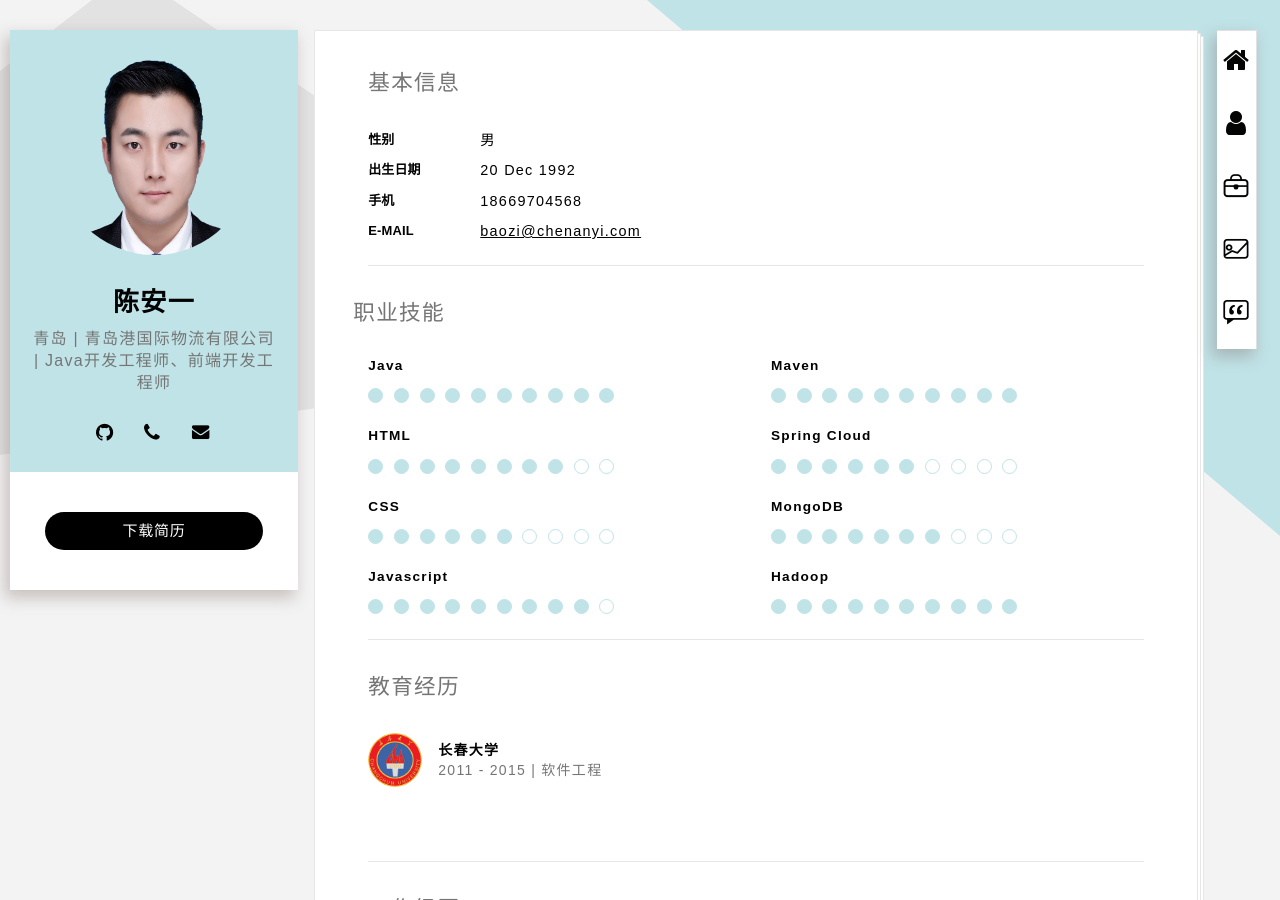
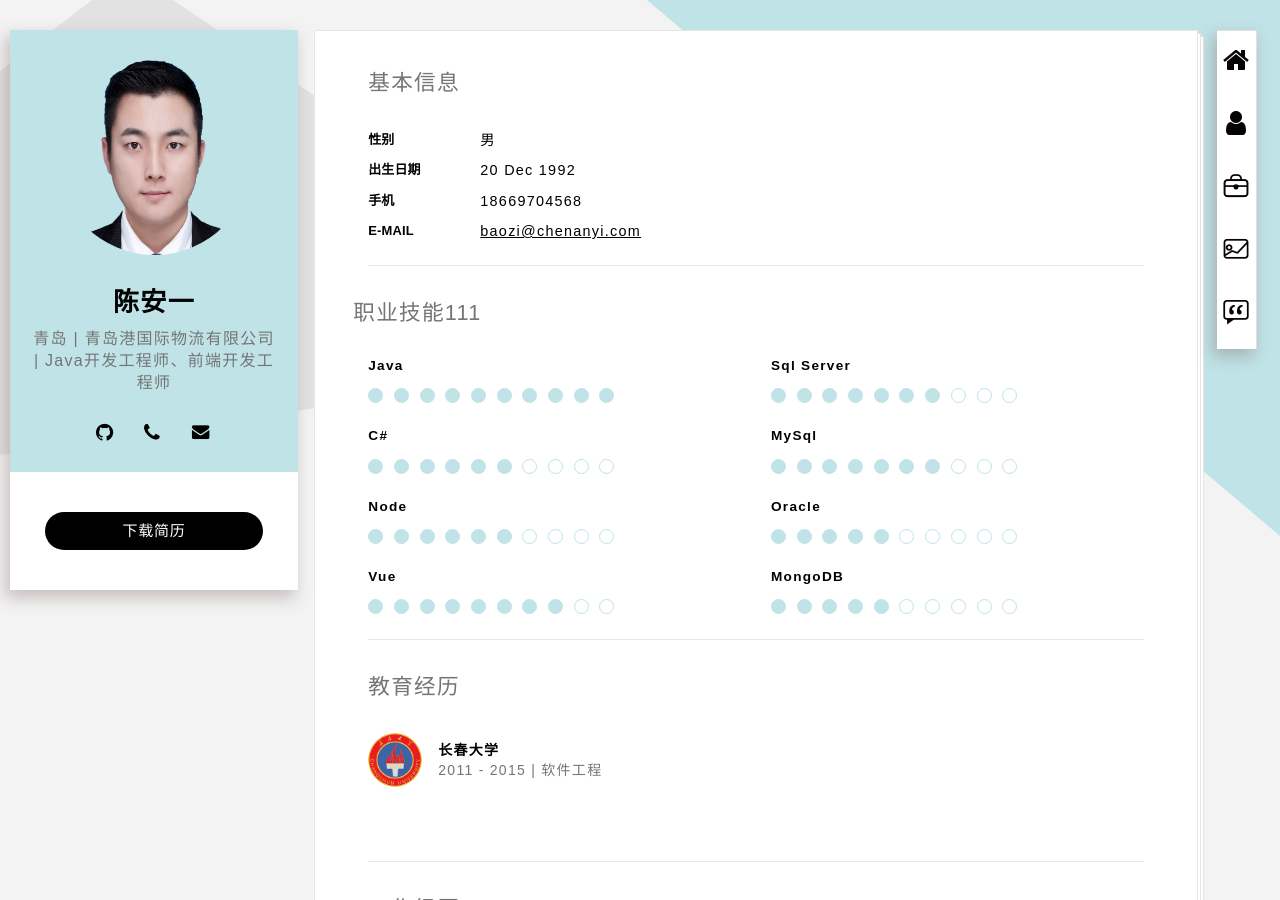
Before and after one commit to loveflys/CayResume, a Jekyll site: the page built from index.html, in a window 1280 px wide and 900 px high. Built offline with Jekyll 4.4.1, drawn with Linux system fonts in a browser that asks for light colours; some web fonts are replaced.

Commit message:
'update'

```diff
--- a/_config.yml
+++ b/_config.yml
@@ -8,7 +8,7 @@ facebook: https://www.facebook.com/
 phone: 18669704568
 email: baozi@chenanyi.com
 
-baseurl: "/resume.io"
+baseurl: "/resume"
 
 permalink: /:year/:month/:day/:title/
 
--- a/_includes/personal.html
+++ b/_includes/personal.html
@@ -5,7 +5,6 @@
     <p class="text-muted">{{ site.location }} | {{ site.company }} | {{ site.position }}</p>
     <ul class="ace-social clear-list">
       <li><a href="{{ site.github }}" title="{{ site.github }}" target="_blank"><span class="ace-icon ace-icon-github"></span></a></li>
-      <!-- <li><a href="{{ site.facebook }}" title="{{ site.facebook }}" target="_blank"><span class="ace-icon ace-icon-facebook"></span></a></li> -->
       <li><a title="{{ site.phone }}"><span class="ace-icon ace-icon-phone"></span></a></li>
       <li><a href="mailto: {{ site.email }}" title="{{ site.email }}"><span class="ace-icon ace-icon-contact"></span></a></li>
     </ul>
--- a/_includes/resumer_02-profetional.html
+++ b/_includes/resumer_02-profetional.html
@@ -2,7 +2,7 @@
     <div class="row">
         <div class="clear-mrg">
 
-            <h2 class="title-thin text-muted">职业技能</h2>
+            <h2 class="title-thin text-muted">职业技能111</h2>
 
             <div class="col-sm-6 clear-mrg">
 
@@ -23,23 +23,7 @@
                 </div>
 
                 <div class="progress-bullets crt-animate" role="progressbar" aria-valuenow="10" aria-valuemin="0" aria-valuemax="10">
-                    <strong class="progress-title">HTML</strong>
-                    <span class="progress-bar">
-                        <span class="bullet fill"></span>
-                        <span class="bullet fill"></span>
-                        <span class="bullet fill"></span>
-                        <span class="bullet fill"></span>
-                        <span class="bullet fill"></span>
-                        <span class="bullet fill"></span>
-                        <span class="bullet fill"></span>
-                        <span class="bullet fill"></span>
-                        <span class="bullet"></span>
-                        <span class="bullet"></span>
-                    </span>
-                </div>
-
-                <div class="progress-bullets crt-animate" role="progressbar" aria-valuenow="10" aria-valuemin="0" aria-valuemax="10">
-                    <strong class="progress-title">CSS</strong>
+                    <strong class="progress-title">C#</strong>
                     <span class="progress-bar">
                         <span class="bullet fill"></span>
                         <span class="bullet fill"></span>
@@ -55,43 +39,7 @@
                 </div>
 
                 <div class="progress-bullets crt-animate" role="progressbar" aria-valuenow="10" aria-valuemin="0" aria-valuemax="10">
-                    <strong class="progress-title">Javascript</strong>
-                    <span class="progress-bar">
-                        <span class="bullet fill"></span>
-                        <span class="bullet fill"></span>
-                        <span class="bullet fill"></span>
-                        <span class="bullet fill"></span>
-                        <span class="bullet fill"></span>
-                        <span class="bullet fill"></span>
-                        <span class="bullet fill"></span>
-                        <span class="bullet fill"></span>
-                        <span class="bullet fill"></span>
-                        <span class="bullet"></span>
-                    </span>
-                </div>
-
-            </div>
-
-            <div class="col-sm-6 clear-mrg">
-
-                <div class="progress-bullets crt-animate" role="progressbar" aria-valuenow="10" aria-valuemin="0" aria-valuemax="10">
-                    <strong class="progress-title">Maven</strong>
-                    <span class="progress-bar">
-                        <span class="bullet fill"></span>
-                        <span class="bullet fill"></span>
-                        <span class="bullet fill"></span>
-                        <span class="bullet fill"></span>
-                        <span class="bullet fill"></span>
-                        <span class="bullet fill"></span>
-                        <span class="bullet fill"></span>
-                        <span class="bullet fill"></span>
-                        <span class="bullet fill"></span>
-                        <span class="bullet fill"></span>
-                    </span>
-                </div>
-
-                <div class="progress-bullets crt-animate" role="progressbar" aria-valuenow="10" aria-valuemin="0" aria-valuemax="10">
-                    <strong class="progress-title">Spring Cloud</strong>
+                    <strong class="progress-title">Node</strong>
                     <span class="progress-bar">
                         <span class="bullet fill"></span>
                         <span class="bullet fill"></span>
@@ -107,7 +55,27 @@
                 </div>
 
                 <div class="progress-bullets crt-animate" role="progressbar" aria-valuenow="10" aria-valuemin="0" aria-valuemax="10">
-                    <strong class="progress-title">MongoDB</strong>
+                    <strong class="progress-title">Vue</strong>
+                    <span class="progress-bar">
+                        <span class="bullet fill"></span>
+                        <span class="bullet fill"></span>
+                        <span class="bullet fill"></span>
+                        <span class="bullet fill"></span>
+                        <span class="bullet fill"></span>
+                        <span class="bullet fill"></span>
+                        <span class="bullet fill"></span>
+                        <span class="bullet fill"></span>
+                        <span class="bullet"></span>
+                        <span class="bullet"></span>
+                    </span>
+                </div>
+
+            </div>
+
+            <div class="col-sm-6 clear-mrg">
+
+                <div class="progress-bullets crt-animate" role="progressbar" aria-valuenow="10" aria-valuemin="0" aria-valuemax="10">
+                    <strong class="progress-title">Sql Server</strong>
                     <span class="progress-bar">
                         <span class="bullet fill"></span>
                         <span class="bullet fill"></span>
@@ -123,21 +91,52 @@
                 </div>
 
                 <div class="progress-bullets crt-animate" role="progressbar" aria-valuenow="10" aria-valuemin="0" aria-valuemax="10">
-                    <strong class="progress-title">Hadoop</strong>
+                        <strong class="progress-title">MySql</strong>
+                        <span class="progress-bar">
+                            <span class="bullet fill"></span>
+                            <span class="bullet fill"></span>
+                            <span class="bullet fill"></span>
+                            <span class="bullet fill"></span>
+                            <span class="bullet fill"></span>
+                            <span class="bullet fill"></span>
+                            <span class="bullet fill"></span>
+                            <span class="bullet"></span>
+                            <span class="bullet"></span>
+                            <span class="bullet"></span>
+                        </span>
+                    </div>
+
+                <div class="progress-bullets crt-animate" role="progressbar" aria-valuenow="10" aria-valuemin="0" aria-valuemax="10">
+                    <strong class="progress-title">Oracle</strong>
                     <span class="progress-bar">
                         <span class="bullet fill"></span>
                         <span class="bullet fill"></span>
                         <span class="bullet fill"></span>
                         <span class="bullet fill"></span>
                         <span class="bullet fill"></span>
+                        <span class="bullet"></span>
+                        <span class="bullet"></span>
+                        <span class="bullet"></span>
+                        <span class="bullet"></span>
+                        <span class="bullet"></span>
+                    </span>
+                </div>
+
+                <div class="progress-bullets crt-animate" role="progressbar" aria-valuenow="10" aria-valuemin="0" aria-valuemax="10">
+                    <strong class="progress-title">MongoDB</strong>
+                    <span class="progress-bar">
                         <span class="bullet fill"></span>
                         <span class="bullet fill"></span>
                         <span class="bullet fill"></span>
                         <span class="bullet fill"></span>
                         <span class="bullet fill"></span>
+                        <span class="bullet"></span>
+                        <span class="bullet"></span>
+                        <span class="bullet"></span>
+                        <span class="bullet"></span>
+                        <span class="bullet"></span>
                     </span>
                 </div>
-
             </div>
 
         </div><!-- .col-sm-6 -->
```
Also changed, not shown: _includes/resumer_05-certification.html (deleted, +0 -25 lines), _includes/resumer_06-personal_project.html (deleted, +0 -81 lines), README.md, 3 other files.
